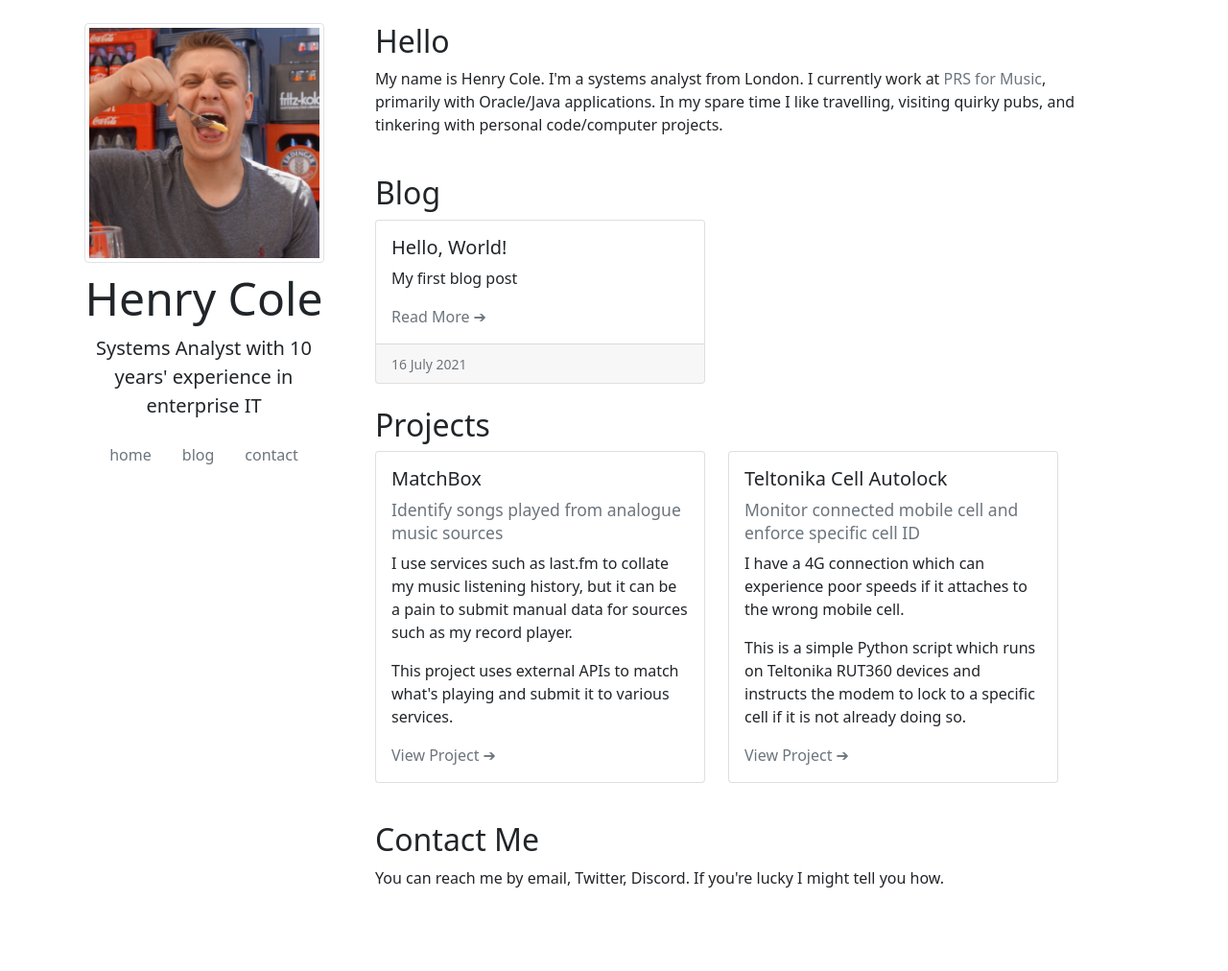
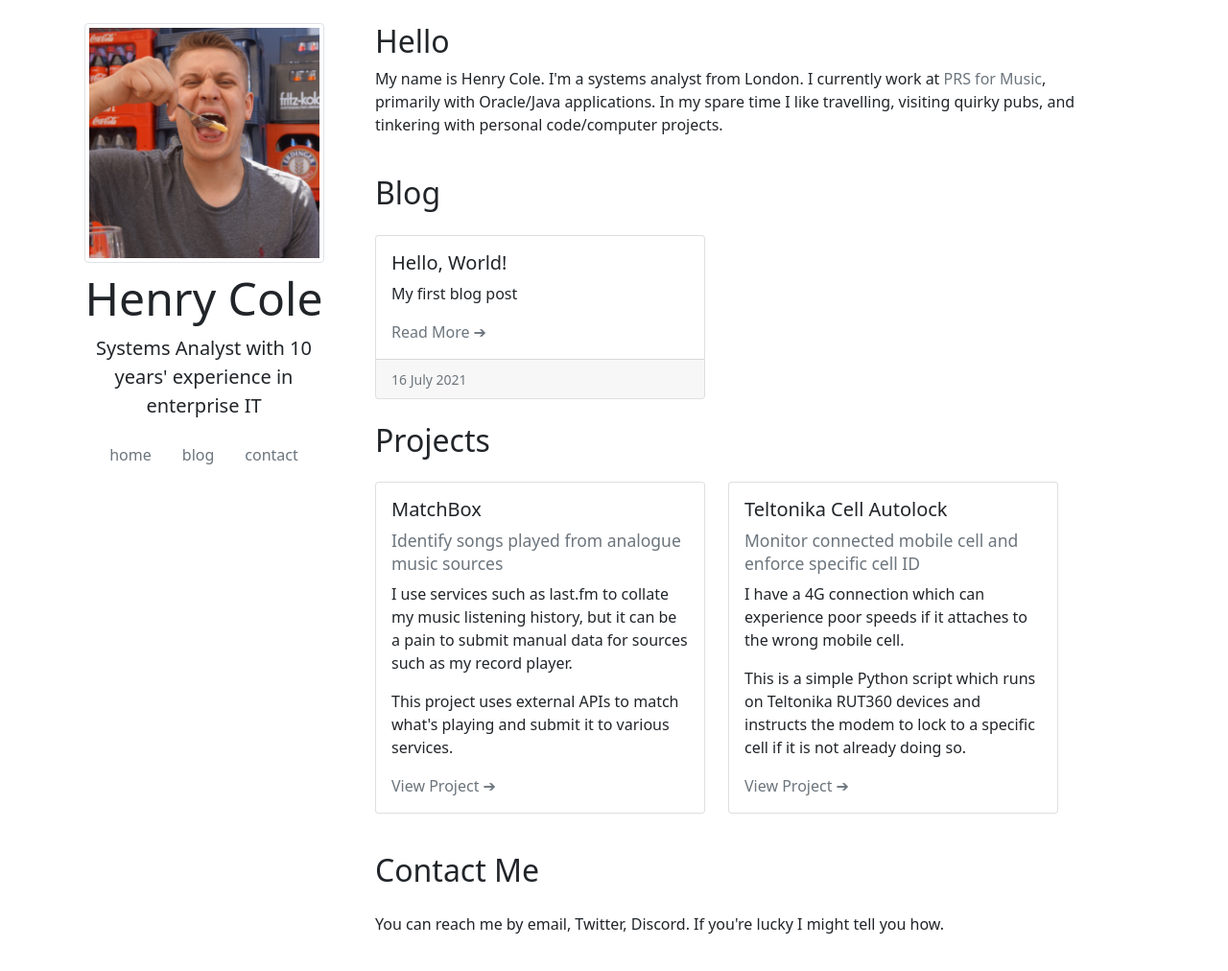
Before and after one commit to hcuk94/henry-personal-website, a Jekyll site: the page built from index.html, in a window 1280 px wide and 1015 px high. Shown: the top 1012 px of the window at 96% size. Built offline with Jekyll 4.4.1, drawn with Linux system fonts in a browser that asks for light colours.

Commit message:
margin changes

```diff
--- a/index.html
+++ b/index.html
@@ -9,16 +9,16 @@ In my spare time I like travelling, visiting quirky pubs, and tinkering with per
 </div>
 <!-- Blog -->
 <div class="row">
-  <h2 class="mt-4 mb-2">Blog</h2>
+  <h2 class="mt-4 mb-4">Blog</h2>
   {% include blog_cards.html %}
 </div>
 <!-- Projects -->
 <div class="row">
-  <h2 class="mt-4 mb-2" id="work">Projects</h2>
+  <h2 class="mt-4 mb-4" id="work">Projects</h2>
   {% include projects.html %}
 </div>
 <!-- Contact -->
 <div class="row">
-<h2 class="mt-4 mb-2" id="contact">Contact Me</h2>
+<h2 class="mt-4 mb-4" id="contact">Contact Me</h2>
 <p>You can reach me by email, Twitter, Discord. If you're lucky I might tell you how.</p>
 </div>
```
